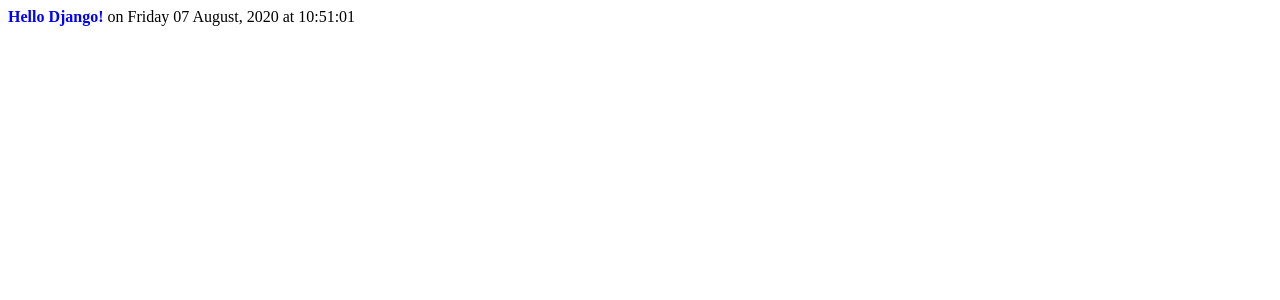
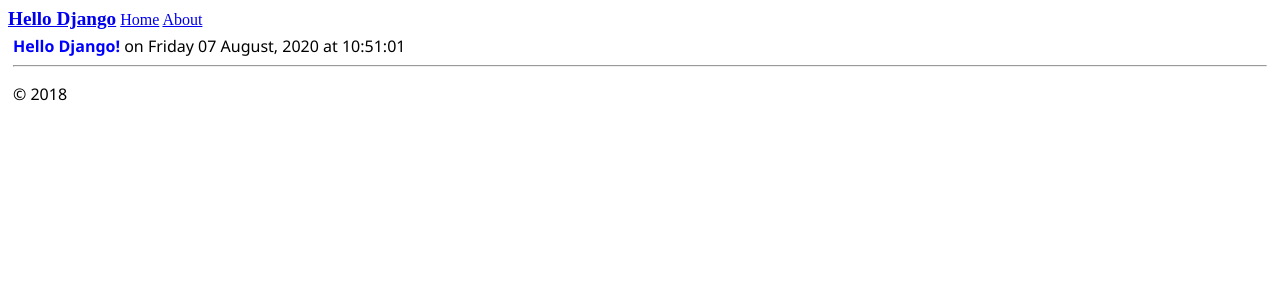
Before and after one commit to kyou-kaze/LeamingDjango, a Django app: page / in a window 1280 px wide. Shown: the top 300 px of the page. Run offline with Django 3.2, Linux system fonts and the light colour scheme.

Commit message:
継承を利用すると内容がシンプルに

```diff
--- a/LeamingDjango/HelloDjangoApp/static/site.css
+++ b/LeamingDjango/HelloDjangoApp/static/site.css
@@ -5,3 +5,30 @@
     font-weight: 600;
     color: blue;
 }
+.navber {
+    background-color: lightgray;
+    font-size: 1em;
+    font-family: 'Trebuchet MS', 'Lucida Sans Unicode','Trebuchet MS', 'Lucida Sans Unicode', 'Lucida Grande', 'Lucida Sans', Arial, sans-serif;
+    color: white;
+    padding: 8px 5px 8px 5px;
+}
+
+.navber a {
+    text-decoration: none;
+    color: inherit;
+}
+
+.navber-brand {
+    font-size: 1.2em;
+    font-weight: 600;
+}
+
+.navber-item {
+    font-variant: small-caps;
+    margin-left: 30px;
+}
+
+.body-content {
+    padding: 5px;
+    font-family: 'Segoe UI', Tahoma, Verdana, Geneva, Tahoma, sans-serif;
+}
--- /dev/null
+++ b/LeamingDjango/HelloDjangoApp/templates/HelloDjangoApp/about.html
@@ -0,0 +1,4 @@
+{% extends "HelloDjangoApp/layout.html" %}
+{% block content %}
+{{ content }}
+{% endblock %}
--- a/LeamingDjango/HelloDjangoApp/templates/HelloDjangoApp/index.html
+++ b/LeamingDjango/HelloDjangoApp/templates/HelloDjangoApp/index.html
@@ -1,13 +1,4 @@
-<html>
-<head>
-    <title>{{ title }}</title>
-    {% load staticfiles %}
-    <link rel="stylesheet" type="text/css" href="{% static 'site.css' %}" />
-
-</head>
-
-<body>
-    <span class="message">{{ message }}</span>{{ content }}
-
-</body>
-</html>
+{% extends "HelloDjangoApp/Layout.html" %}
+{% block content %}
+<span class="message">{{ message }}</span>{{ content }}
+{% endblock %}
--- /dev/null
+++ b/LeamingDjango/HelloDjangoApp/templates/HelloDjangoApp/layout.html
@@ -0,0 +1,25 @@
+<!DOCTYPE html>
+
+<html>
+<head>
+    <meta charset="utf-8" />
+    <title>{{ title }}</title>
+    {% load staticfiles %}
+    <link rel="stylesheet" type="text/css" href="{% static 'site.css' %}"
+</head>
+<body>
+    <div class="navbar">
+        <a href="/" class="navber-brand">Hello Django</a>
+        <a href="{% url 'home' %}" class="navbar-item">Home</a>
+        <a href="{% url 'about' %}" class="navbar-item">About</a>
+    </div>
+
+    <div class="body-content">
+        {% block content %}{% endblock %}
+        <hr />
+        <footer>
+            <p>&copy; 2018</p>
+        </footer>
+    </div>
+</body>
+</html>
--- a/LeamingDjango/HelloDjangoApp/views.py
+++ b/LeamingDjango/HelloDjangoApp/views.py
@@ -17,3 +17,14 @@
             'content': " on " + now.strftime("%A %d %B, %Y at %X")
         }
     )
+
+
+def about(request):
+    return render(
+        request,
+        "HelloDjangoApp/about.html",
+        {
+            'title' : "About HelloDjangoApp",
+            'content' : "Example app page for Django."
+            }
+        )
--- a/LeamingDjango/LeamingDjango/urls.py
+++ b/LeamingDjango/LeamingDjango/urls.py
@@ -26,5 +26,7 @@
     # Uncomment the next line to enable the admin:
     #path('admin/', admin.site.urls)
     url(r'^$', HelloDjangoApp.views.index, name='index'),
-    url(r'^home$', HelloDjangoApp.views.index, name='home')
+    url(r'^home$', HelloDjangoApp.views.index, name='home'),
+    url(r'^about$', HelloDjangoApp.views.about, name='about')
+
 ]
```
Also changed, not shown: 1 other file.
